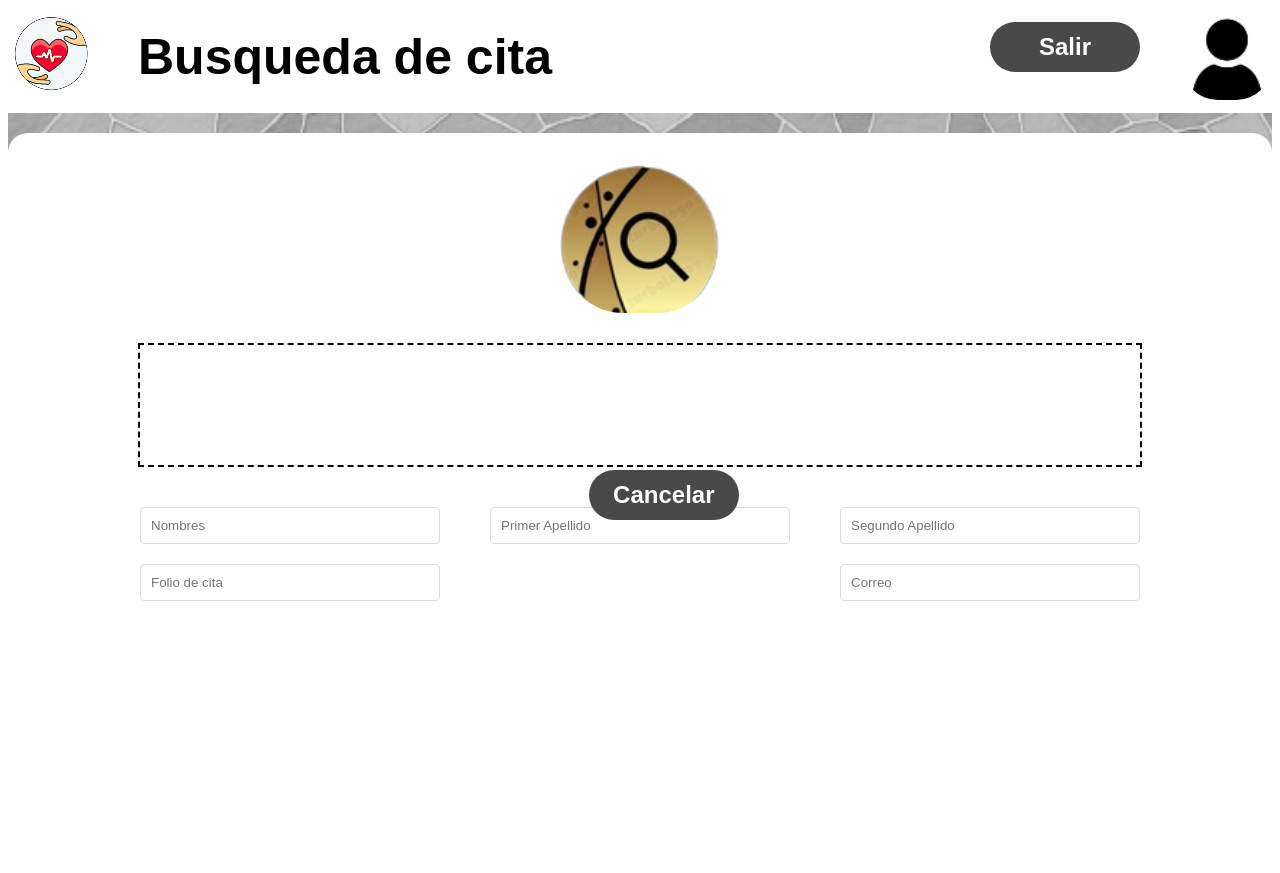
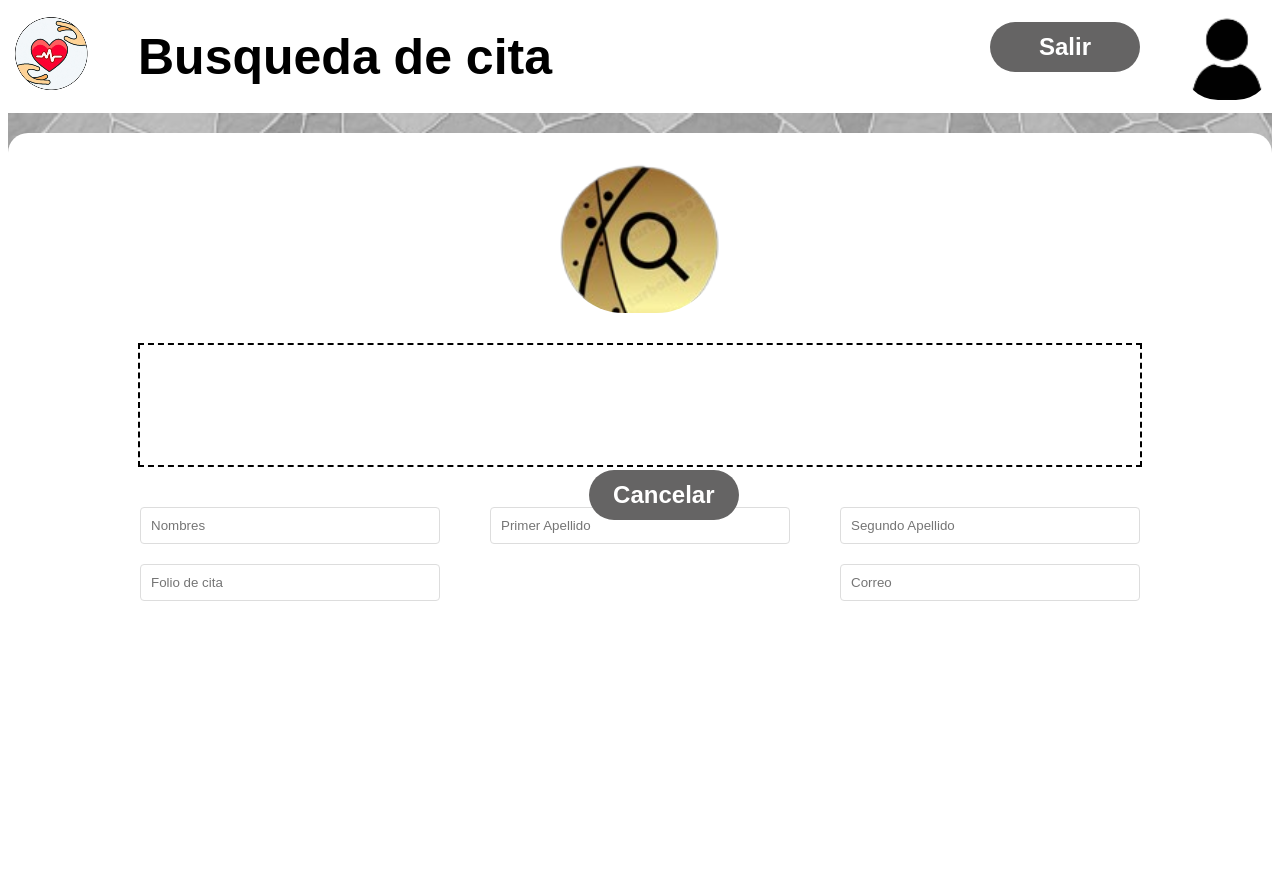
Before and after one commit to Roroma24/Proyecto, a Flask app: page /file in a window 1280 px wide. Run offline with Flask 3, Linux system fonts and the light colour scheme.

Commit message:
se ajusto la hoja de estilos de busqueda.css, en los botones tanto en el boton "salir" y "continuar"

```diff
--- a/app/static/css/busqueda.css
+++ b/app/static/css/busqueda.css
@@ -181,7 +181,7 @@ section {
 
 /* Estilo para el botón siguiente */
 .next {
-  background-color: #494949; /* Fondo gris oscuro para el botón */
+  background-color: #656464; /* Fondo gris oscuro para el botón */
   border-radius: 40px; /* Bordes redondeados */
   border: none; /* Sin borde por defecto */
   cursor: pointer; /* Muestra un puntero cuando el cursor pasa sobre el botón */
@@ -268,7 +268,7 @@ section {
 .accion{
   width: 160px; /* Ancho del botón de acción */
   height: 50px; /* Altura del botón de acción */
-  background-color: #494949; /* Fondo gris oscuro para el botón */
+  background-color: #656464; /* Fondo gris oscuro para el botón */
   border-radius: 25px; /* Bordes redondeados para el botón */
   border: none; /* Sin borde para el botón */
   cursor: pointer; /* Cambia el cursor al pasar el mouse sobre el botón */
```
